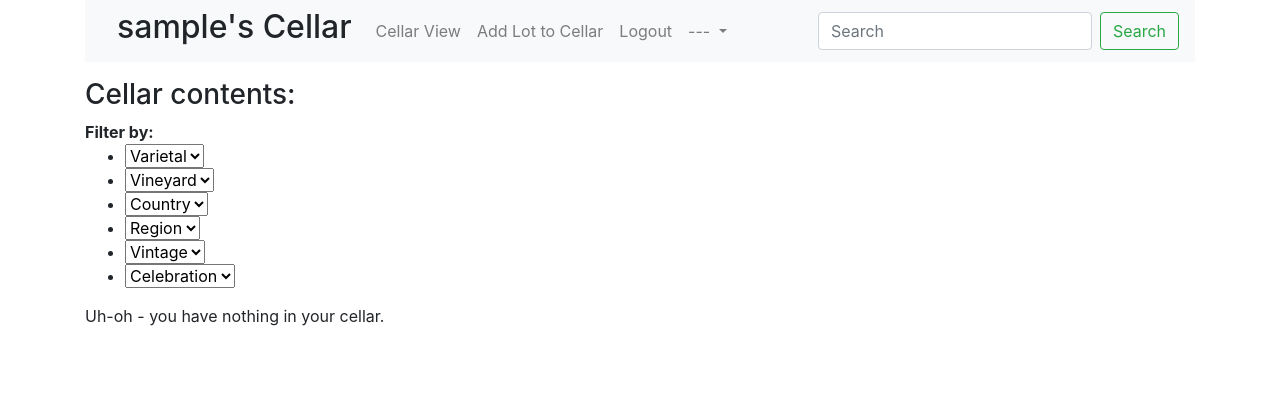
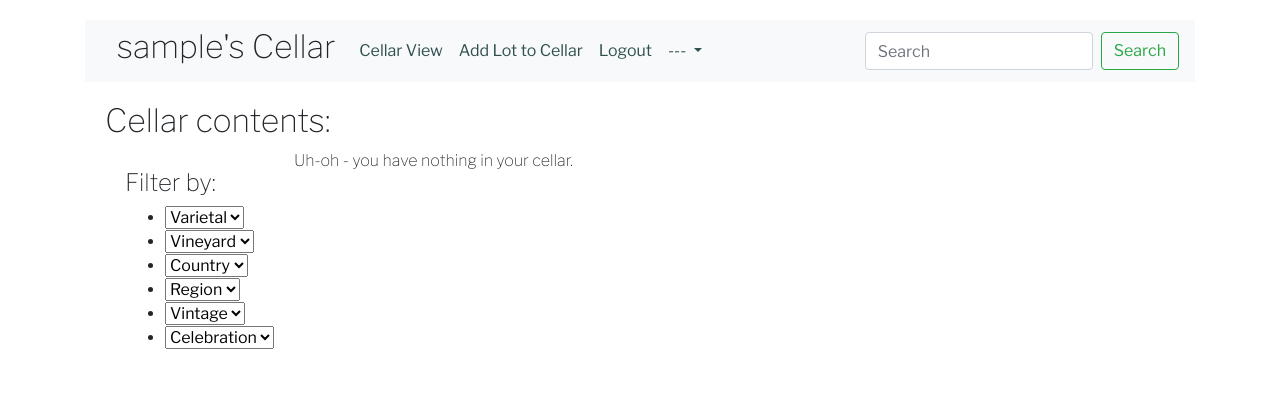
Before and after one commit to HelenHighwater1/pourfolio, a Flask app: page /cellar in a window 1280 px wide. Shown: the top 415 px of the page. Run offline with Flask 2, Linux system fonts and the light colour scheme; the visitor is signed in with stand-in values (Sample User, id 1); data comes from the database, SQL or seed files in the repository; data that the repository does not hold is empty; some libraries are stand-ins or nearby versions.

Commit message:
started styling

```diff
--- a/static/css/style.css
+++ b/static/css/style.css
@@ -1,8 +1,56 @@
+h1, h2, h3, h4, h5, h6, p {
+    font-family: "Libre Franklin";
+    font-weight: 100 !important;
+}
+
+body {
+    font-family: "Libre Franklin" !important;
+}
+
+.container {
+    margin: 10px;
+    padding:10px;
+}
+a {
+    color: darkslategray !important;
+    border-color: none !important;
+}
+
+#cellar-div {
+    display:flex;
+}
+
+#cellar-filters {
+    margin: 10px;
+    padding: 10px;
+
+
+}
 
 .card-columns {
-    column-count: 6 !important;
+    column-count: 5 !important;
 }
 
+/* .card-img-top {
+    border-top-left-radius: 10px;
+    border-top-right-radius: 10px;
+} */
+
+.card {
+    height: 400px;
+    border-radius: 10px !important;
+}
+
+.card img {
+    border-radius: 10px !important;
+}
+
+.card-title {
+    font-size: medium;
+}
+.card-subtitle{
+    font-size: small;
+}
 
 .error {
     color: red;
--- a/templates/base.html
+++ b/templates/base.html
@@ -18,6 +18,13 @@
 
     <!-- Favicon -->
     <link rel="icon" type="image/x-icon" href="static/imgs/favicon.png">
+
+    <!-- Fonts -->
+    <link rel="preconnect" href="https://fonts.googleapis.com">
+    <link rel="preconnect" href="https://fonts.gstatic.com" crossorigin>
+    <link href="https://fonts.googleapis.com/css2?family=Libre+Franklin:ital,wght@0,100..900;1,100..900&display=swap"
+        rel="stylesheet">
+
 
     <!-- Style Sheets -->
     <link rel="stylesheet" href="https://cdn.jsdelivr.net/npm/bootstrap@4.4.1/dist/css/bootstrap.min.css"
@@ -40,7 +47,10 @@
             <li>{{ message }}</li>
             {% endfor %}
         </ul>
-        {% block body %}{% endblock %}
+        <div style="margin: 20px;">
+            {% block body %}{% endblock %}
+        </div>
+
 
         {% block after_body %}{% endblock %}
     </div>
--- a/templates/cellar.html
+++ b/templates/cellar.html
@@ -2,13 +2,13 @@
 {% block title %}{{ user.user_name}}{% endblock %}
 
 {% block body %}
-<h3> Cellar contents: </h3>
-<h4 id = "filtered-by"></h4>
-<div>
-    <strong>Filter by:</strong>
+<h2> Cellar contents: </h2>
+<div id="cellar-div">
+    <div id="cellar-filters">
+        <h4>Filter by:</h4>
         <ul>
             <li>
-            <select id="varietal">
+                <select id="varietal">with
                     <option  value="varietal">Varietal</option>
                         {% for item in varietals %}
                             <option id="varietal" value="{{ item }}">{{ item }}</option>
@@ -57,6 +57,7 @@
 
         </ul>
     </div>
+
     <div id='cellar_lots'>
     {% if all_drinkable_cellar_lots %}
         <div class="card-columns" id="cellar-lots">
```
Also changed, not shown: static/js/vineyards.jsx (+0 -8 lines). Lines whose indentation alone changed are shown as unchanged.
